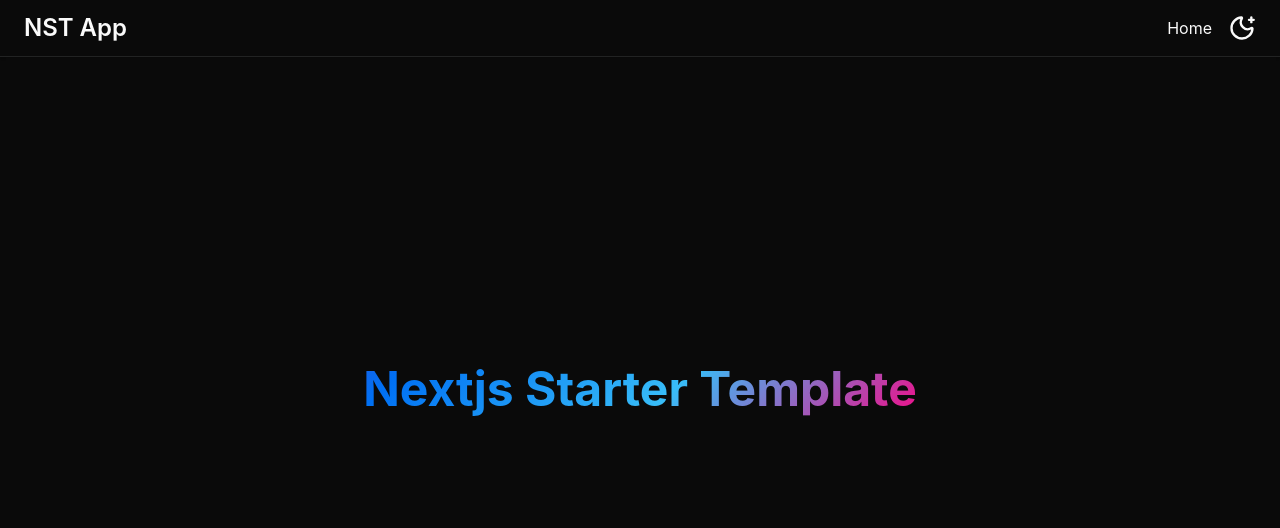
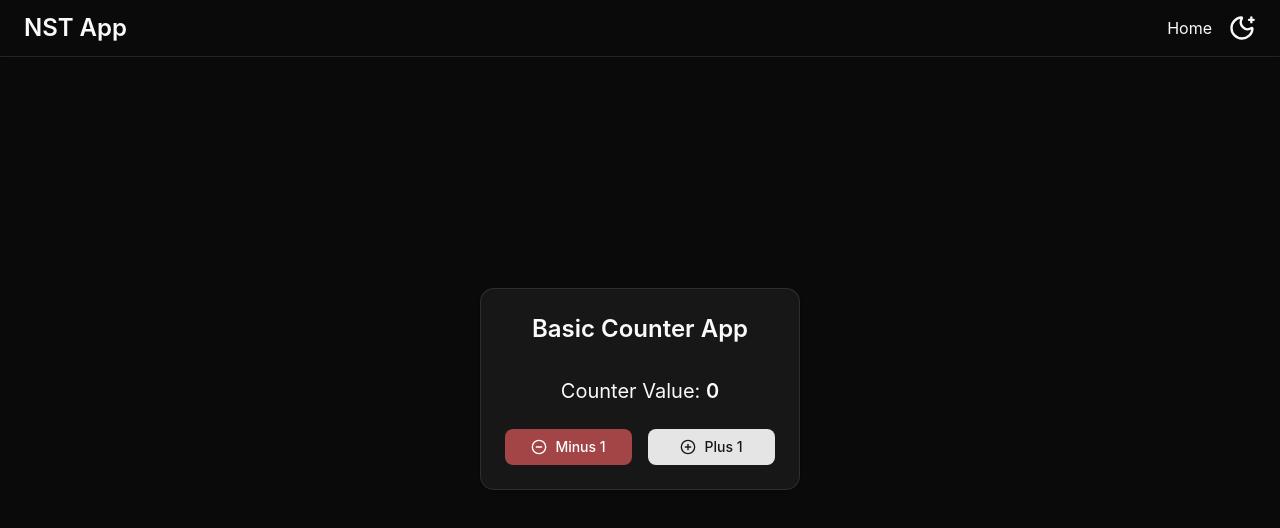
Before and after one commit to debmalik/counter-app, a Next.js app: page / in a window 1280 px wide. Shown: the top 528 px of the page. Built offline with nearby package versions, Linux system fonts and the light colour scheme.

Commit message:
basic counter done

```diff
--- a/src/app/page.tsx
+++ b/src/app/page.tsx
@@ -1,18 +1,35 @@
-import { AuroraText } from "@/components/magicui/aurora-text";
+import BasicCounterForm from "@/components/BasicCounterForm";
+import {
+	Card,
+	CardContent,
+	CardHeader,
+	CardTitle,
+} from "@/components/shadcnui/card";
 import { Metadata } from "next";
 
 export const metadata: Metadata = {
-	title: "Home | Nextjs Starter Template",
-	description: "Home page of Nextjs Starter Template",
+	title: "Basic | Counter State App",
+	description: "Basic Counter State App",
 };
 
 const page = () => {
 	return (
 		<>
+			{/* creating full-screen centered layout that adapt to mobile viewport changes. */}
 			<section className="grid h-[80dvh] place-items-center">
-				<AuroraText className="text-5xl font-bold">
-					Nextjs Starter Template
-				</AuroraText>
+				{/*Defining the width to 20rem or 320px keeps the design consistent everywhere*/}
+				<Card className="w-xs">
+					<CardHeader>
+						{/*  Centers the title text */}
+						<CardTitle className="grid place-items-center text-2xl">
+							Basic Counter App
+						</CardTitle>
+					</CardHeader>
+					<CardContent>
+						{/* Importing the BasicCounterForm component */}
+						<BasicCounterForm />
+					</CardContent>
+				</Card>
 			</section>
 		</>
 	);
--- /dev/null
+++ b/src/components/BasicCounterForm.tsx
@@ -0,0 +1,51 @@
+"use client";
+
+import { CircleMinus, CirclePlus } from "lucide-react";
+import { useState } from "react";
+import { Button } from "./shadcnui/button";
+
+const BasicCounterForm = () => {
+	// State variable to hold the current count value, initialized to 0
+	const [count, setCount] = useState(0);
+	// Function to call plus button for the count
+	const plus = () => {
+		setCount(count + 1);
+	};
+	// Function to call minus button for the count
+	const minus = () => {
+		setCount(count - 1);
+	};
+
+	return (
+		//spacing towards the y-axis for this component
+		<div className="space-y-6">
+			<div className="text-center text-xl">
+				{/* Display the current counter value & Distructuring count variable for showing current value */}
+				Counter Value: <span className="font-semibold">{count}</span>
+			</div>
+
+			{/*  Layout for displaying items in two columns with spacing for visual clarity */}
+			<div className="grid grid-cols-2 gap-4">
+				{/* Create two buttons for plus and minus */}
+				<Button
+					//  Calls the 'minus' function when clicked
+					onClick={minus}
+					variant={"destructive"}
+					// Adds a pointer cursor on hover for better UX
+					className="cursor-pointer">
+					<CircleMinus />
+					Minus 1
+				</Button>
+
+				<Button
+					// Calls the 'plus' function when clicked
+					onClick={plus}
+					className="cursor-pointer">
+					<CirclePlus /> Plus 1
+				</Button>
+			</div>
+		</div>
+	);
+};
+
+export default BasicCounterForm;
```
